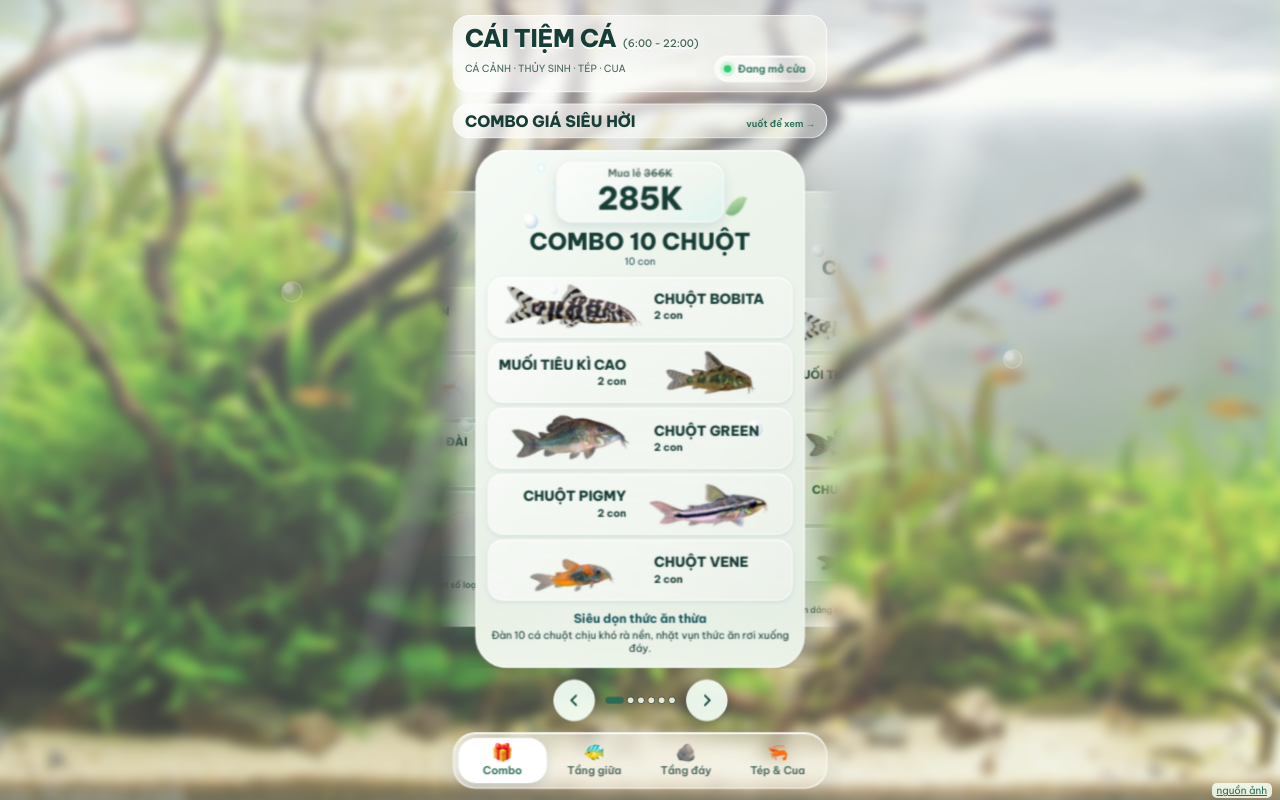
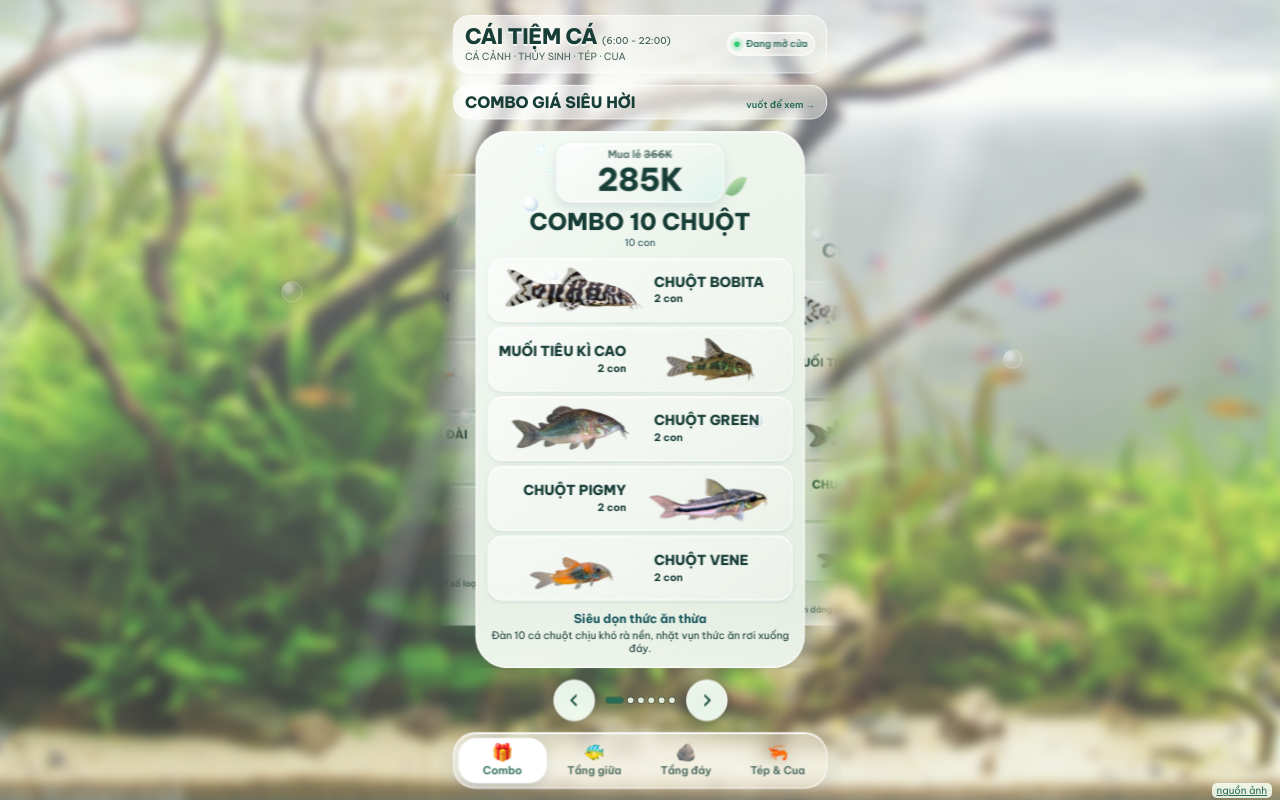
Before and after one commit to huutoi100-stack/cai-tiem-ca, a plain HTML site: page index.html in a window 1280 px wide. Drawn offline with Linux system fonts and the light colour scheme.

Commit message:
Unify opaque main cards, compact header and sync Combo 10 Tang Day to 365K

```diff
--- a/index.html
+++ b/index.html
@@ -50,15 +50,15 @@ button{font:inherit;color:inherit}
 .hand{font-family:'Be Vietnam Pro',system-ui,sans-serif;color:var(--deep)}
 
 /* đầu trang */
-.top{display:grid;grid-template-columns:1fr auto;align-items:center;gap:5px 10px}
-.top>div:first-child{display:contents}
-.brand{grid-column:1/-1;display:flex;align-items:baseline;gap:7px}
-.hours{font:500 11px/1.2 'Be Vietnam Pro',system-ui,sans-serif;letter-spacing:0;white-space:nowrap;color:var(--ink2)}
-.brand{font-family:'Be Vietnam Pro',system-ui,sans-serif;font-weight:800;font-size:clamp(22px,6.5cqw,30px);line-height:1.05;margin:0;letter-spacing:-.3px;text-shadow:0 2px 0 rgba(255,255,255,.8)}
-.sub{margin:0;font-size:10.5px;color:var(--ink2);white-space:nowrap}
+.top{display:flex;justify-content:space-between;align-items:center;gap:8px}
+.top>div:first-child{min-width:0}
+.brand{display:flex;align-items:baseline;gap:5px;white-space:nowrap}
+.hours{font:500 10px/1.2 'Be Vietnam Pro',system-ui,sans-serif;letter-spacing:0;white-space:nowrap;color:var(--ink2)}
+.brand{font-family:'Be Vietnam Pro',system-ui,sans-serif;font-weight:800;font-size:clamp(22px,5.7cqw,25px);line-height:1.05;margin:0;letter-spacing:-.3px;text-shadow:0 2px 0 rgba(255,255,255,.8)}
+.sub{margin:2px 0 0;font-size:10.5px;color:var(--ink2);white-space:nowrap}
 .image-credit{position:fixed;right:8px;bottom:2px;z-index:2;border:0;border-radius:5px;background:#f6fff1d9;padding:1px 5px;color:var(--deep);text-decoration:underline;cursor:pointer;font-size:10px}
-.pill{display:inline-flex;align-items:center;gap:7px;padding:6px 9px;border-radius:999px;font-size:11px;font-weight:600;color:var(--deep);white-space:nowrap}
-.pill i{width:8px;height:8px;border-radius:50%;background:#2ecc71;box-shadow:0 0 0 4px rgba(46,204,113,.18)}
+.pill{display:inline-flex;flex-shrink:0;align-items:center;justify-content:center;gap:6px;padding:5px 7px;border-radius:999px;font-size:10px;font-weight:600;color:var(--deep);white-space:nowrap}
+.pill i{width:6px;height:6px;border-radius:50%;background:#2ecc71;box-shadow:0 0 0 4px rgba(46,204,113,.18)}
 .pill[data-state="closing"] i{background:#ef9b21;box-shadow:0 0 0 4px #ef9b212b}
 .pill[data-state="closed"] i{background:#e34e51;box-shadow:0 0 0 4px #e34e512b}
 .sec-row{display:flex;justify-content:space-between;align-items:baseline;margin-top:2px}
@@ -69,12 +69,12 @@ button{font:inherit;color:inherit}
 .deck{position:relative;flex:1;min-height:400px;touch-action:pan-y;user-select:none;-webkit-user-select:none}
 .card{position:absolute;top:0;bottom:0;left:24px;width:calc(100% - 48px);border-radius:34px;overflow:hidden;
   display:flex;flex-direction:column;cursor:grab;color:var(--ink);
-  background:linear-gradient(145deg,#ffffffbd,#f3faef85 50%,#eaf4e966);
+  background:linear-gradient(145deg,#f0f8f1,#eaf2e8 50%,#e5eee3);isolation:isolate;
   border:1px solid rgba(255,255,255,.85);
   box-shadow:0 22px 50px rgba(30,70,120,.22),inset 0 1px 0 #fff;
   transition:transform .2s ease-out,opacity .16s ease}
 .card.front{background:linear-gradient(145deg,#f0f8f1,#eaf2e8 50%,#e5eee3);
-  backdrop-filter:blur(12px);-webkit-backdrop-filter:blur(12px)}
+  opacity:1!important;backdrop-filter:none;-webkit-backdrop-filter:none}
 .card.front:not(.promo){overflow:visible}
 .card:not(.front){background:#eaf6e3b8;filter:blur(.45px)}
 .top,.sec-row{border-radius:18px;background:linear-gradient(125deg,#ffffffba,#f6f8ef78);padding:10px 12px;border:1px solid #fff9}
@@ -420,7 +420,7 @@ const COMBOS = [
    items:[["bobita",2],["muoitieu",2],["green",2],["pigmy",2],["vene",2]]},
   {ten:"Combo 5 Chuột", price:185, benefit:"Tầng đáy thêm sinh động", detail:"Năm dáng cá chuột cùng lục tìm vụn thức ăn trên nền cát.", sl:"5 con",
    items:[["bobita",1],["muoitieu",1],["green",1],["pigmy",1],["vene",1]]},
-  {ten:"Combo 10 Tầng Đáy", price:360, grid:true, benefit:"Đa dạng tầng đáy", detail:"Kết hợp cá rà nền, cá thích vùi cát và cá gặm rêu trên đá.", sl:"10 con",
+  {ten:"Combo 10 Tầng Đáy", price:365, grid:true, benefit:"Đa dạng tầng đáy", detail:"Kết hợp cá rà nền, cá thích vùi cát và cá gặm rêu trên đá.", sl:"10 con",
    items:[["bobita",1],["green",1],["vene",1],["muoitieu",1],["pigmy",1],["chachngua",1],["kuli",1],["meomt",1],["meobb",1],["panda",1]]},
   {ten:"Combo 20 Tầng Giữa", price:455, benefit:"Bể rực màu", detail:"Bốn dòng cá tạo mảng màu và chuyển động ở tầng giữa.", sl:"20 con",
    items:[["diecngan",5],["tram",5],["tamgiac",5],["neonkc",5]]},
```
